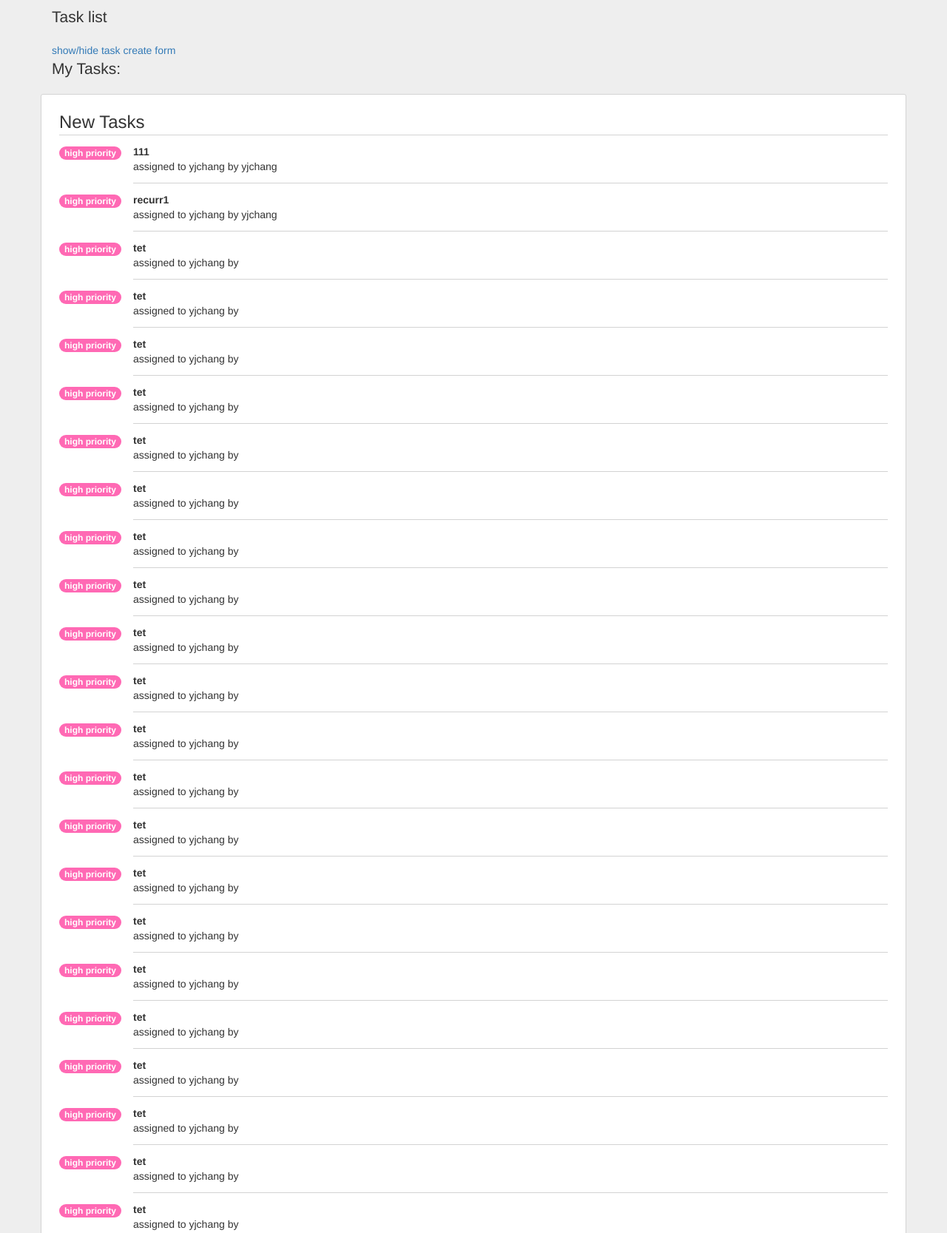
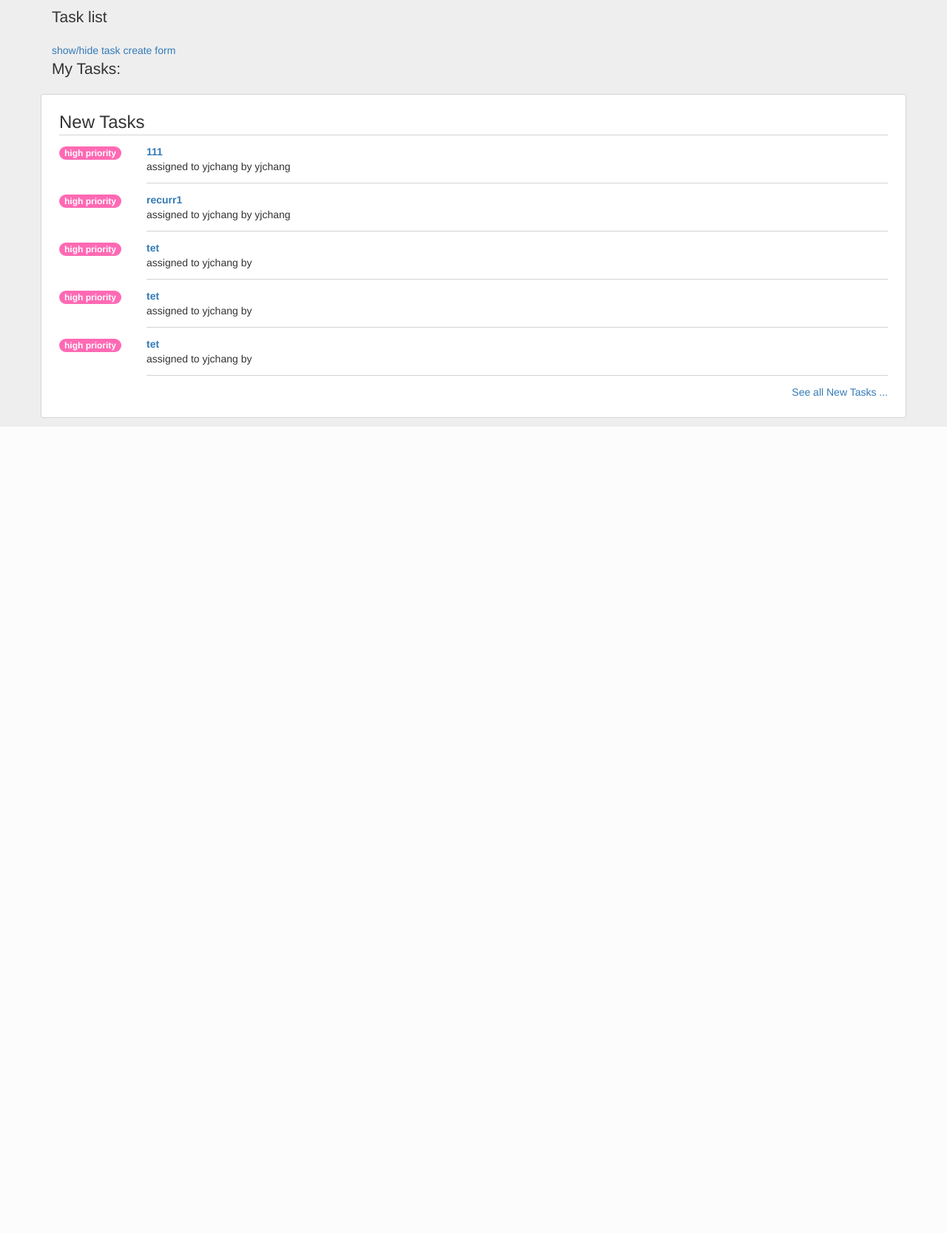
Before and after one commit to yuruc/Task_List, a Django app: page /taskList/ in a window 1280 px wide. Shown: the part 262-1929 px from the top of the page at 74% size. After the commit the page ends 839 px from the top, so only its background shows below. Run offline with Django 3.2, Linux system fonts and the light colour scheme; a user stored in the database is signed in; data comes from the database, SQL or seed files in the repository; some libraries are stand-ins or nearby versions.

Commit message:
Add task categories pages

```diff
--- a/taskList/forms.py
+++ b/taskList/forms.py
@@ -51,9 +51,8 @@
 
     )
 
-    task_name = forms.CharField(max_length = 160, widget = forms.TextInput())
-    note = forms.CharField(max_length = 200, widget = forms.Textarea())
-    feedback = forms.CharField(max_length = 200, widget = forms.Textarea())
+    task_name = forms.CharField(max_length = 160, widget = forms.TextInput(attrs={'class':'form-control'}))
+
     recurring = forms.BooleanField(required=False, initial=False)
     event_start_date = forms.DateField(widget = forms.SelectDateWidget())
     event_due_date  = forms.DateField(widget = forms.SelectDateWidget())
@@ -79,6 +78,9 @@
         (CANCELLED, 'Cancelled'),
     )
     status = forms.ChoiceField(widget=forms.Select, choices=STATUS_CHOICES)
+
+    note = forms.CharField(max_length = 200, widget = forms.Textarea())
+    feedback = forms.CharField(max_length = 200, widget = forms.Textarea())
     class Meta:
         model = Task
         fields = ('task_name', 'assigned_users', 'note', 'feedback', 'recurring',
@@ -117,7 +119,7 @@
             raise forms.ValidationError("need to assign repeat pattern for recurring tasks")
         if repeats != 'NONE' and not(repeat_start_date or repeat_end_date):
             raise forms.ValidationError("need to assign repeat start and end date for recurring tasks")
-        if not(repeat_start_date <= repeat_end_date):
+        if repeat_start_date and repeat_end_date and not(repeat_start_date <= repeat_end_date):
             raise forms.ValidationError("repeat start date can't be later then repeat due date")
         return repeat_end_date
 
--- a/taskList/templates/taskList/index.html
+++ b/taskList/templates/taskList/index.html
@@ -24,23 +24,27 @@
 </form>
 
 <div class="lead"> My Tasks: </div>
+{% for tasklist in tasklists %}
+    {% if tasklist.tasks %}
         <div class='row'>
             <div class='col-md-12' style='background: white; padding: 24px; border-radius: 3px; border: 1px lightgray solid; margin-bottom: 12px;'>
-    <h3 style='margin-top: 0px; margin-bottom: 4px; padding-bottom: 4px; border-bottom: 1px lightgray solid;'>New Tasks</h3>
-    {% for task in tasks %}
+                <h3 style='margin-top: 0px; margin-bottom: 4px; padding-bottom: 4px; border-bottom: 1px lightgray solid;'>
+                    {{tasklist.name}}</h3>
+                    {% for task in tasklist.tasks %}
                     <div style='display: flex; align-items: flex-start; margin-top: 12px; margin-bottom: 12px;'>
-            <div>
+                        <div style='width: 102px;'>
                             {% if task.priority == "HIG" %}
                             <span class="badge" style='background: hotpink;'>high priority</span>
                             {% elif task.priority == "MED" %}
                             <span class="badge" style='background: orange;'>median priority</span>
                             {% else %}
-                    <span class="badge" style='background: royalblue;'>low priority</span>
+                            <span class="badge" style='background: royalblue;'>low priority </span>
                             {% endif %}
                         </div>
                         <div style='border-bottom: 1px lightgray solid; margin-left: 16px; padding-bottom: 12px; flex-grow: 1;'>
                             <div style='font-weight: bold;'>
-                {{task.task_name}}
+                             <a href="{% url 'task' task=task.id %}">{{task.task_name}}
+                             </a>
                          </div>
                          <div>
                             assigned to <span>
@@ -57,73 +61,15 @@
 
                 </div>
                 {% endfor %}
-
-    </div>
-</div>
-
-    {% for task in tasks %}
-
-    <div class="col-md-11">
-        <div class="panel panel-primary">
-            <div class="panel-heading">
-              <h3 class="panel-title">
-                <a href="{% url 'task' task=task.id %}">
-                {{task.task_name}}</a>
-            <br>
-            <div>
-
-        </div>
-            </h3>
-            </div>
-            <div class="panel-body">
-            <p class="lead">
-            <p class="breakline">
-                <p>assigned to:
-                {% for user in task.assigned_users.all %}
-                    {{user.username}}
-                {% endfor %}
-                </p>
-                <p>report to:
-                {% for manager in task.manager.all %}
-                    {{manager.username}}
-                {% endfor %}
-                </p>
-                <p>recurring: {{task.recurring}} </p>
-                <p>start date: {{task.event_start_date}} </p>
-                <p>due date: {{task.event_due_date}} </p>
-                <p>priority: {% if task.priority == "HIG" %}
-                             high
-                             {% elif task.priority == "MED" %}
-                             medium
-                             {% else %}
-                             low
-                             {% endif %}
-
-
-                </p>
-                <p>status:   {% if task.status == "NEW" %}
-                             new
-                             {% elif task.status == "INP" %}
-                             in progress
-                             {% elif task.status == "COM" %}
-                             completed
-                             {% endif %}
-                </p>
-                <p> active: {{task.is_active}}
-                </p>
-
-
-            </p>
-            </p>
-
-
-
-
+                <div style='width: 100%; text-align: right;'>
+                    <a href="{% url 'task_cat' task_cat=tasklist.url %}">See all {{tasklist.name}} ...</a>
                 </div>
             </div>
         </div>
+    {% endif %}
+{% endfor %}
 
-    {% endfor %}
+
 
 <script src="/static/taskList/index.js" type="text/javascript"></script>
 
--- a/taskList/urls.py
+++ b/taskList/urls.py
@@ -22,6 +22,7 @@
     url(r'^task/(?P<task>\w+)/$', views.task, name='task'),
     url(r'^edit_user/(?P<user>\w+)/$', views.edit_user, name='edit_user'),
     url(r'^edit_tasks/(?P<task>\w+)/$', views.edit_tasks, name='edit_tasks'),
+    url(r'^task_cat/(?P<task_cat>\w+)/$', views.task_cat, name='task_cat'),
 
     #url(r'^photo/(?P<user>\w+)/$', views.photo, name='photo'),
     #url(r'^edit/(?P<user>\w+)/images/(?P<photo>\w+)', views.photo),
--- a/taskList/views.py
+++ b/taskList/views.py
@@ -81,12 +81,7 @@
     get task form to add new task and save form data
 
     '''
-    errors = []
-
-    tasks = Task.objects.filter(Q(assigned_users__username=request.user) |
-                Q(manager__username=request.user)).order_by('-status', 'rank')
-
-    context = {'tasks': tasks,  'errors': errors}
+    context = {}
 
     if request.method == "GET":
         context['new_task'] = TaskForm(user = request.user)
@@ -123,8 +118,10 @@
     alter_task.save()
     new_task.save_m2m()
 
-    tasks = Task.objects.all()
-    return render(request, 'taskList/index.html', context)
+    return home(request)
+
+
+    #return render(request, 'taskList/index.html', context)
 
 
 def cal_rank(each_duration, priority):
@@ -189,6 +186,8 @@
 
 @transaction.atomic
 def handle_recurr_tasks(recurring_task, curr_time, new_task=None):
+    #curr_time is not used here, but it could be used to see if we need to
+    #create more tasks too
     '''
     create recurring new tasks when a new task is added / updated (if new_task != None).
     check and create new tasks for a recurring tasks if the due date is None (if new_task == None)
@@ -556,6 +555,24 @@
     '''
     display user's tasks and allow the user to create/assign new tasks to others
     '''
+    context = {}
+
+    #to customize status' order
+
+    NEW = 'NEW'
+    IN_PROGRESS = 'INP'
+    COMPLETED = 'COM'
+    ON_HOLD = 'ONH'
+    CANCELLED = 'CAN'
+
+    context['tasklists'] = []
+    tasks_status_order = [NEW, IN_PROGRESS, COMPLETED, ON_HOLD, CANCELLED]
+    tasks_status_names_urls = [("New Tasks", "new_tasks"), ("In Progress Tasks", "in_progress_tasks") , ("Completed Tasks", "completed_tasks"), ("On Hold Tasks",  "on_hold_tasks"), ("Cancelled Tasks", "cancelled_tasks")]
+    for name, url in tasks_status_names_urls:
+        tasks = {'name': name, 'tasks':[], 'url':url}
+        context['tasklists'].append(tasks)
+
+
 
     #check all the recurring task without a due date and number is too small
     #if so, create new tasks for them, pass one children task object
@@ -570,19 +587,72 @@
             except:
                 pass #put error message here, might be concurrency issue
 
-    all_tasks = Task.objects.filter(
+    #in order to customize the order of status, we don't just sort
+    #by default
+    order_num = 0
+    for task_status in tasks_status_order:
+        tasks = Task.objects.filter(
             Q(assigned_users__username=request.user) |
             Q(manager__username=request.user),
-            is_active=True
-        ).order_by('status', 'rank')
+            is_active=True, status=task_status
+            ).order_by('rank')[:5]
+        context['tasklists'][order_num]['tasks'] = tasks
+        order_num += 1
+
+
     user = User.objects.get(username=request.user)
     if request.method == "POST":
         new_task = TaskForm(request.POST, user = request.user)
     else:
         new_task = TaskForm(user = request.user)
-    context = {'tasks': all_tasks, 'new_task': new_task, 'user': user }
+
+    context['new_task'] = new_task
+    context['user'] = user
     print(context)
+
     return render(request, 'taskList/index.html', context)
+
+@login_required
+def task_cat(request, task_cat):
+    NEW = 'NEW'
+    IN_PROGRESS = 'INP'
+    COMPLETED = 'COM'
+    ON_HOLD = 'ONH'
+    CANCELLED = 'CAN'
+
+    url_cat_mapping = {
+        'new_tasks': NEW, 'in_progress_tasks': IN_PROGRESS,
+        'completed_tasks': COMPLETED, 'on_hold_tasks':ON_HOLD,
+        'cancelled_tasks':CANCELLED
+    }
+
+    names_urls_mapping = {'new_tasks': 'New Tasks', "in_progress_tasks":"In Progress Tasks",'completed_tasks':"Completed Tasks", "on_hold_tasks":"On Hold Tasks", "cancelled_tasks":"Cancelled Tasks"}
+
+    if task_cat not in url_cat_mapping:
+        return bad_request(request)
+
+    context = {}
+
+    tasks = Task.objects.filter(
+            Q(assigned_users__username=request.user) |
+            Q(manager__username=request.user),
+            is_active=True, status=url_cat_mapping[task_cat]
+            ).order_by('rank')
+
+
+    context['tasks'] = tasks
+    context['title'] = names_urls_mapping[task_cat]
+
+
+    user = User.objects.get(username=request.user)
+    if request.method == "POST":
+        new_task = TaskForm(request.POST, user = request.user)
+    else:
+        new_task = TaskForm(user = request.user)
+
+    context['new_task'] = new_task
+
+    return render(request, 'taskList/task_cat.html', context)
 
 
 @login_required
```
Also changed, not shown: taskList/templates/taskList/task_cat.html (added, +66 -0 lines). Lines whose indentation alone changed are shown as unchanged.
